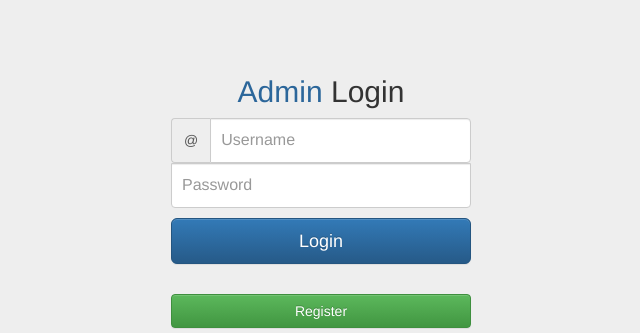
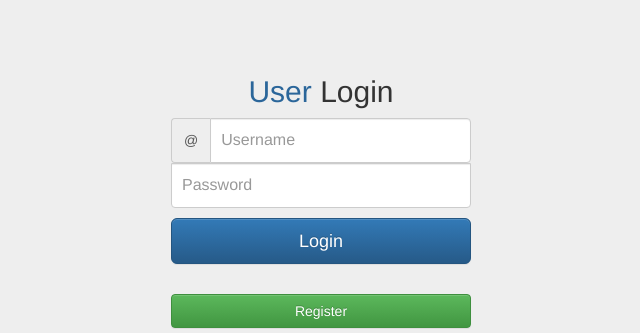
Before and after one commit to rolwin100/Php-Image-gallery-with-user-login, a PHP site: page / in a window 1280 px wide. Shown: the top 333 px of the page, without its empty margins (319-959 px from the left). Run offline with PHP 8.4, Linux system fonts and the light colour scheme; some libraries are stand-ins or nearby versions.

Commit message:
Update index.php

```diff
--- a/Image_gallery/index.php
+++ b/Image_gallery/index.php
@@ -47,7 +47,7 @@
 </head>
 <body>
 <form class="form-signin" method="POST" action="">
-        <h2 class="form-signin-heading" style="text-align: center;"><span style="color: #2B669A">Admin</span> Login</h2>
+        <h2 class="form-signin-heading" style="text-align: center;"><span style="color: #2B669A">User</span> Login</h2>
         <div class="input-group">
 		  <span class="input-group-addon" id="basic-addon1">@</span>
 		  <input type="text" name="username" class="form-control" placeholder="Username" required>
```
